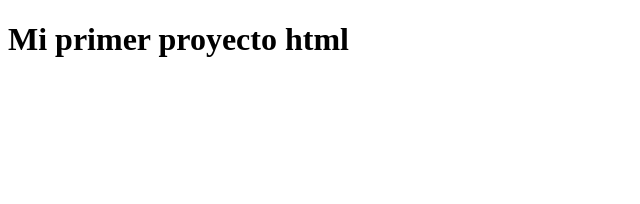
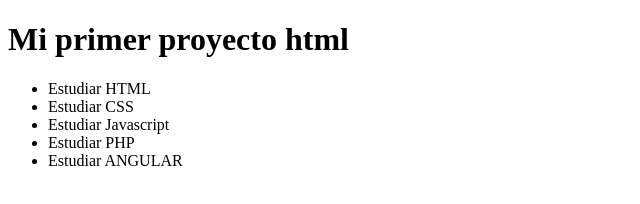
Before and after one commit to anthonysmill18/html, a plain HTML site: page index.html in a window 1280 px wide. Shown: the whole page, without its empty margins (0-640 px from the left). Drawn offline with Linux system fonts and the light colour scheme.

Commit message:
Creamos el listado de tareas

```diff
--- a/index.html
+++ b/index.html
@@ -4,9 +4,16 @@
     <meta charset="UTF-8">
     <meta name="viewport" content="width=device-width, initial-scale=1.0">
     <meta http-equiv="X-UA-Compatible" content="ie=edge">
-    <title>Document</title>
+    <title>Anthony va a estudiar</title>
 </head>
 <body>
    <h1>Mi primer proyecto html</h1>
+   <ul id="my-list">
+       <li class="item">Estudiar HTML</li>
+       <li class="item">Estudiar CSS</li>
+       <li class="item">Estudiar Javascript</li>
+       <li class="item">Estudiar PHP</li>
+       <li class="item">Estudiar ANGULAR</li>
+   </ul>
 </body>
 </html>
```
